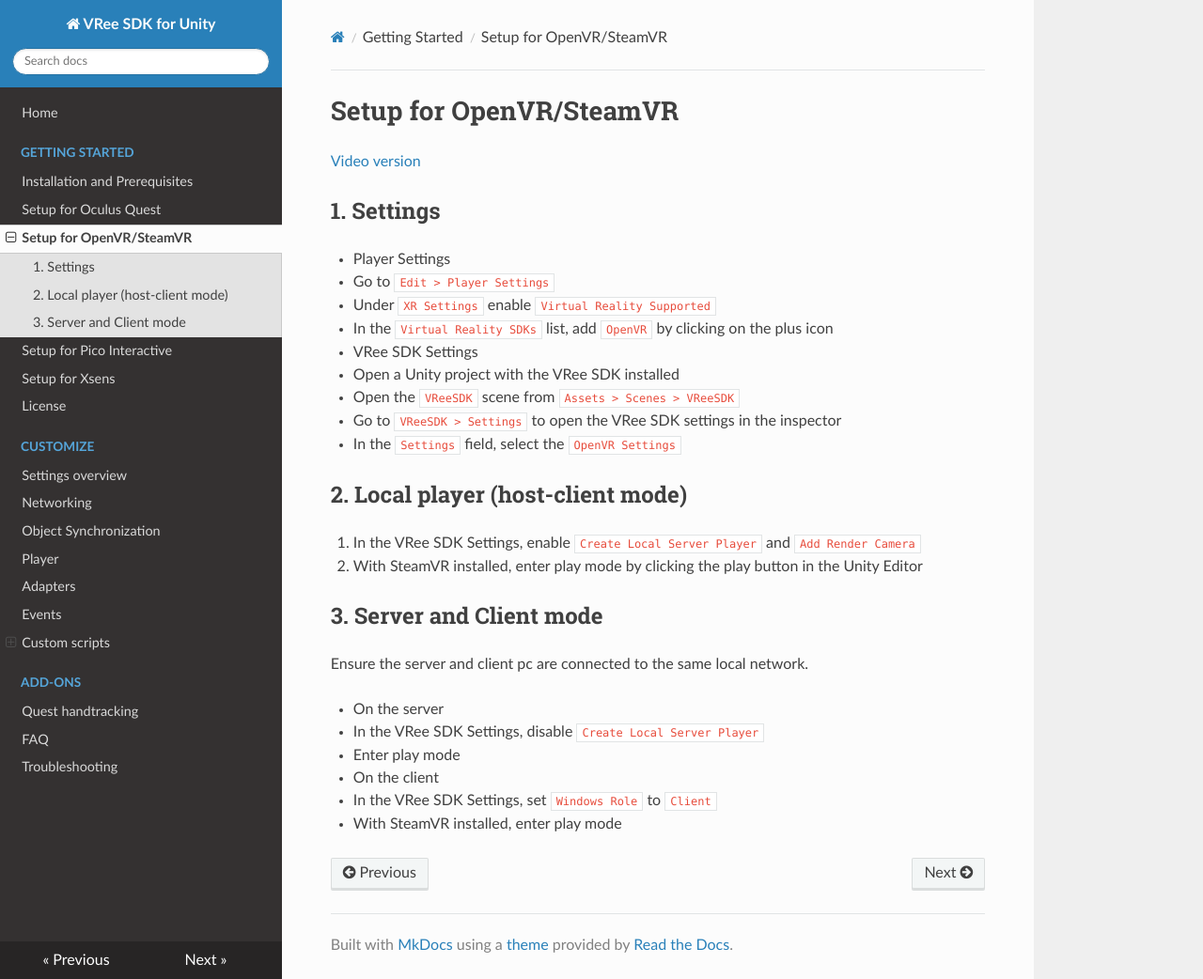
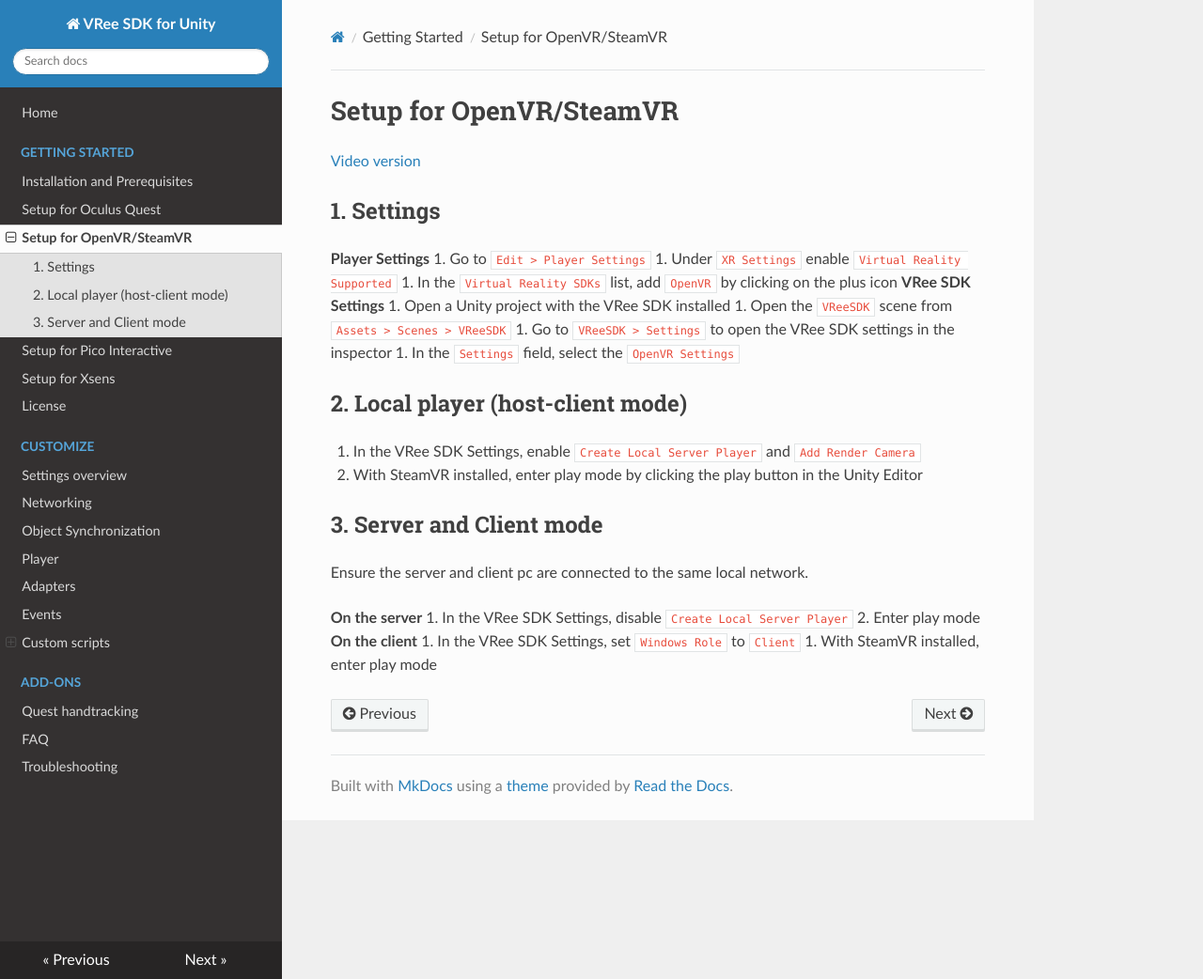
Before and after one commit to vree-sdk/documentation, an MkDocs documentation site: the page built from docs/getting-started-openvr.md, in a window 1280 px wide and 1042 px high. Shown: the whole window at 94% size. Built offline with MkDocs 1.6.1, drawn with Linux system fonts in a browser that asks for light colours; nearby versions of some CDN libraries.

```diff
--- a/docs/getting-started-openvr.md
+++ b/docs/getting-started-openvr.md
@@ -4,11 +4,11 @@
 
 ## 1. Settings
 
-- Player Settings
+**Player Settings**
   1. Go to `Edit > Player Settings`
   1. Under `XR Settings` enable `Virtual Reality Supported`
   1. In the `Virtual Reality SDKs` list, add `OpenVR` by clicking on the plus icon
-- VRee SDK Settings
+**VRee SDK Settings**
   1. Open a Unity project with the VRee SDK installed
   1. Open the `VReeSDK` scene from `Assets > Scenes > VReeSDK`
   1. Go to `VReeSDK > Settings` to open the VRee SDK settings in the inspector
@@ -23,9 +23,9 @@
 
 Ensure the server and client pc are connected to the same local network.
 
-- On the server
+**On the server**
   1. In the VRee SDK Settings, disable `Create Local Server Player`
   2. Enter play mode
-- On the client
+**On the client**
   1. In the VRee SDK Settings, set `Windows Role` to `Client`
   1. With SteamVR installed, enter play mode
```
Also changed, not shown: docs/getting-started-oculus.md (+8 -3 lines), docs/getting-started-xsens.md (+1 -1 lines).
